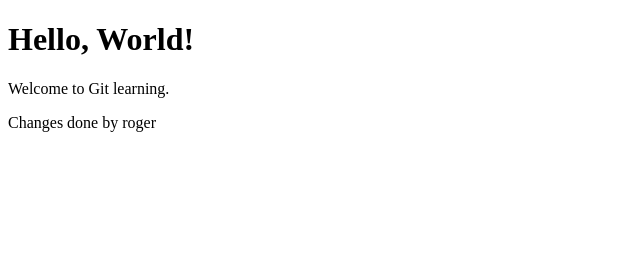
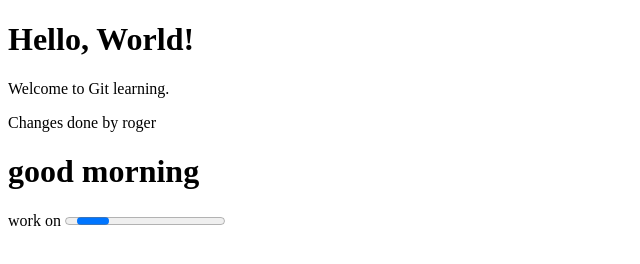
Before and after one commit to roger-25/learn-devops, a plain HTML site: page index.html in a window 1280 px wide. Shown: the whole page, without its empty margins (0-640 px from the left). Drawn offline with Linux system fonts and the light colour scheme.

Commit message:
update in work

```diff
--- a/index.html
+++ b/index.html
@@ -12,3 +12,5 @@
 
 </body>
 </html>
+<h1> good morning</h1>
+<p></p> work on <progress></progress>
```
